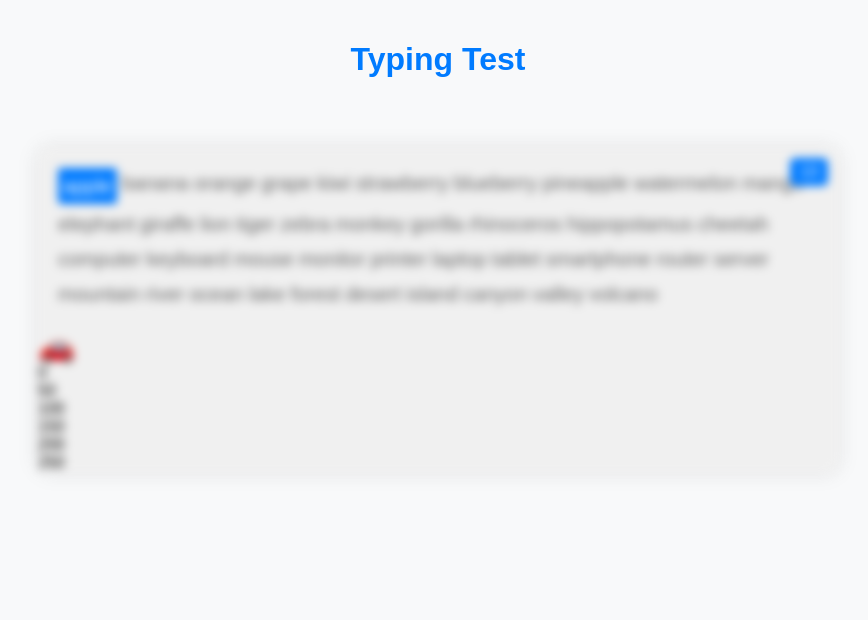
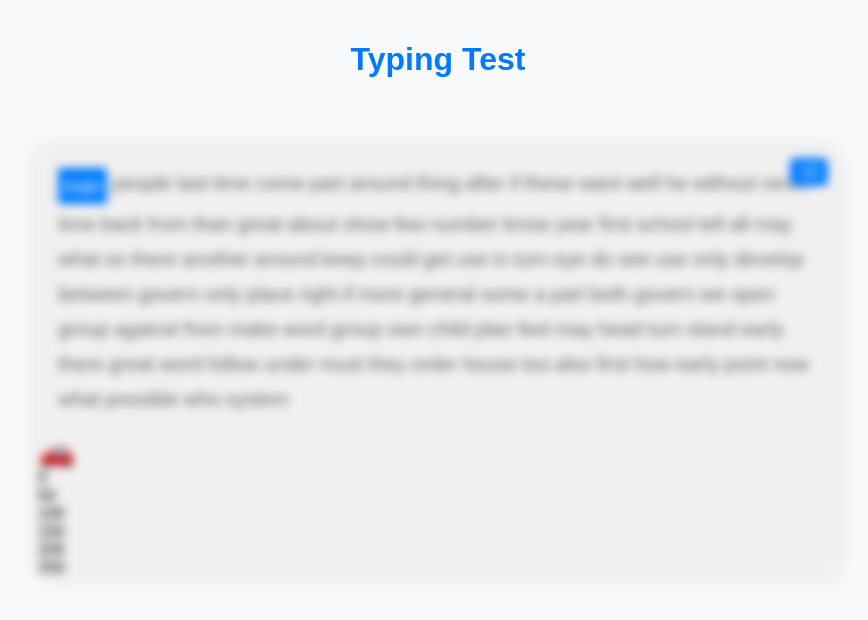
Before and after one commit to mananbansal2002/typetest, a React (Create React App) app: page / in a window 1280 px wide. Both pictures are taken after a click on the button "15s". Shown: the top 620 px of the page, without its empty margins (202-1070 px from the left). Built offline with nearby package versions, Linux system fonts and the light colour scheme.

Commit message:
updated words and fixed calculation logic

```diff
--- a/src/components/Typingtest/Typingtest.jsx
+++ b/src/components/Typingtest/Typingtest.jsx
@@ -14,12 +14,109 @@ import  SpeedBar  from "../Speedbar/Speedbar";
 
   const generateWords = () => {
     const randomWords = [
-      'apple', 'banana', 'orange', 'grape', 'kiwi', 'strawberry', 'blueberry', 'pineapple', 'watermelon', 'mango',
-      'elephant', 'giraffe', 'lion', 'tiger', 'zebra', 'monkey', 'gorilla', 'rhinoceros', 'hippopotamus', 'cheetah',
-      'computer', 'keyboard', 'mouse', 'monitor', 'printer', 'laptop', 'tablet', 'smartphone', 'router', 'server',
-      'mountain', 'river', 'ocean', 'lake', 'forest', 'desert', 'island', 'canyon', 'valley', 'volcano'
-    ];
-    const selectedWords = randomWords.slice(0, 40);
+      "man",
+      "people",
+      "last",
+      "time",
+      "come",
+      "part",
+      "around",
+      "thing",
+      "after",
+      "if",
+      "these",
+      "want",
+      "well",
+      "he",
+      "without",
+      "never",
+      "time",
+      "back",
+      "from",
+      "than",
+      "great",
+      "about",
+      "show",
+      "few",
+      "number",
+      "know",
+      "year",
+      "first",
+      "school",
+      "tell",
+      "all",
+      "may",
+      "what",
+      "so",
+      "there",
+      "another",
+      "around",
+      "keep",
+      "could",
+      "get",
+      "use",
+      "in",
+      "turn",
+      "eye",
+      "do",
+      "see",
+      "use",
+      "only",
+      "develop",
+      "between",
+      "govern",
+      "only",
+      "place",
+      "right",
+      "if",
+      "more",
+      "general",
+      "some",
+      "a",
+      "part",
+      "both",
+      "govern",
+      "we",
+      "open",
+      "group",
+      "against",
+      "from",
+      "make",
+      "word",
+      "group",
+      "own",
+      "child",
+      "plan",
+      "feel",
+      "may",
+      "head",
+      "turn",
+      "stand",
+      "early",
+      "there",
+      "great",
+      "word",
+      "follow",
+      "under",
+      "must",
+      "they",
+      "order",
+      "house",
+      "too",
+      "also",
+      "first",
+      "how",
+      "early",
+      "point",
+      "now",
+      "what",
+      "possible",
+      "who",
+      "system",
+      "how"
+  ];
+
+    const selectedWords = randomWords.slice(0, 99);
     setWords(selectedWords);
     setTypedWords(new Array(selectedWords.length).fill(''));
   };
@@ -97,8 +194,9 @@ import  SpeedBar  from "../Speedbar/Speedbar";
   };
 
   const calculateWPM = (setWPM, wpm, correctWordsCount) => {
-    const endTime = Date.now();
-    const timeInSeconds = ((endTime - startTime)-timeRemaining) / 1000;
+
+    const timeInSeconds = (timerDuration  - timeRemaining);
+    console.log(timeInSeconds);
     const wpmValue = Math.round((correctWordsCount / timeInSeconds) * 60);
     setWPM(wpmValue);
   };
```
